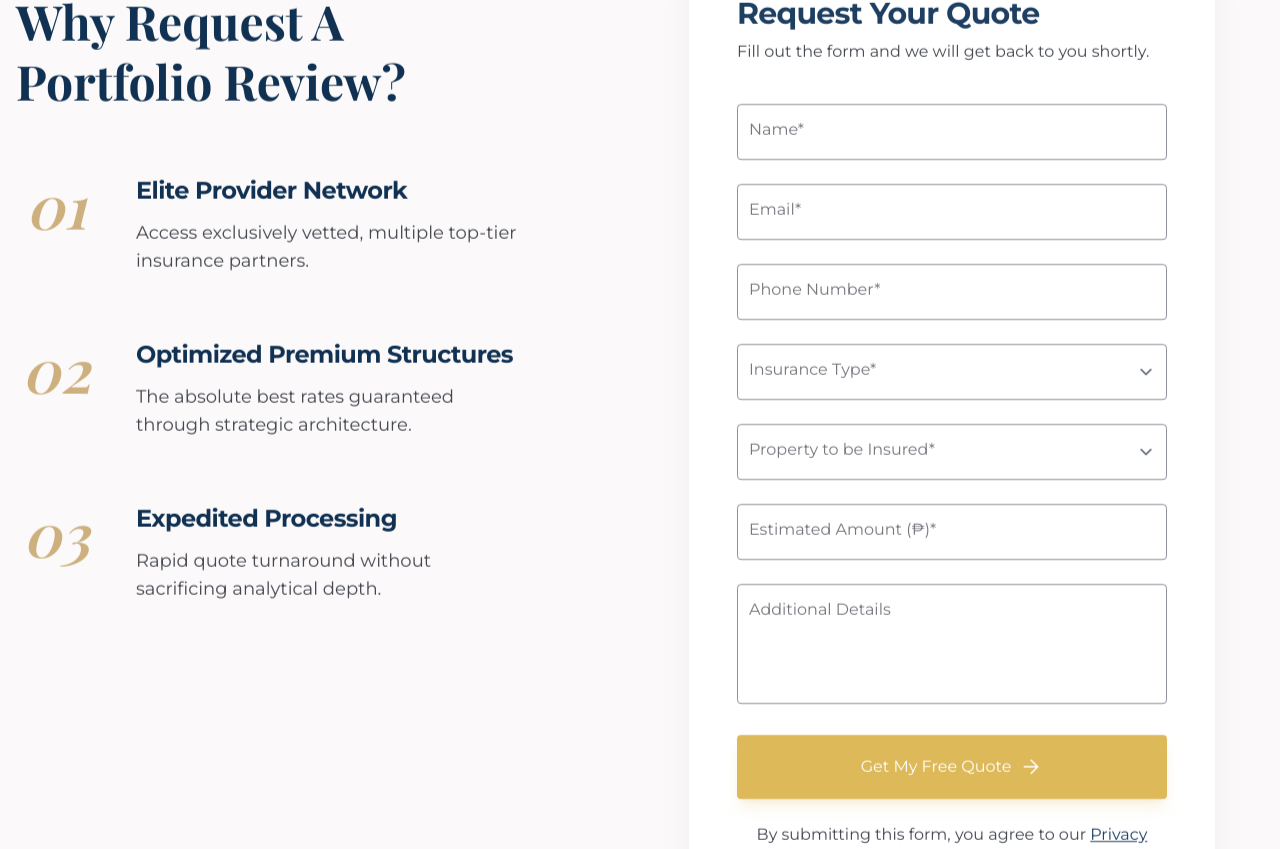
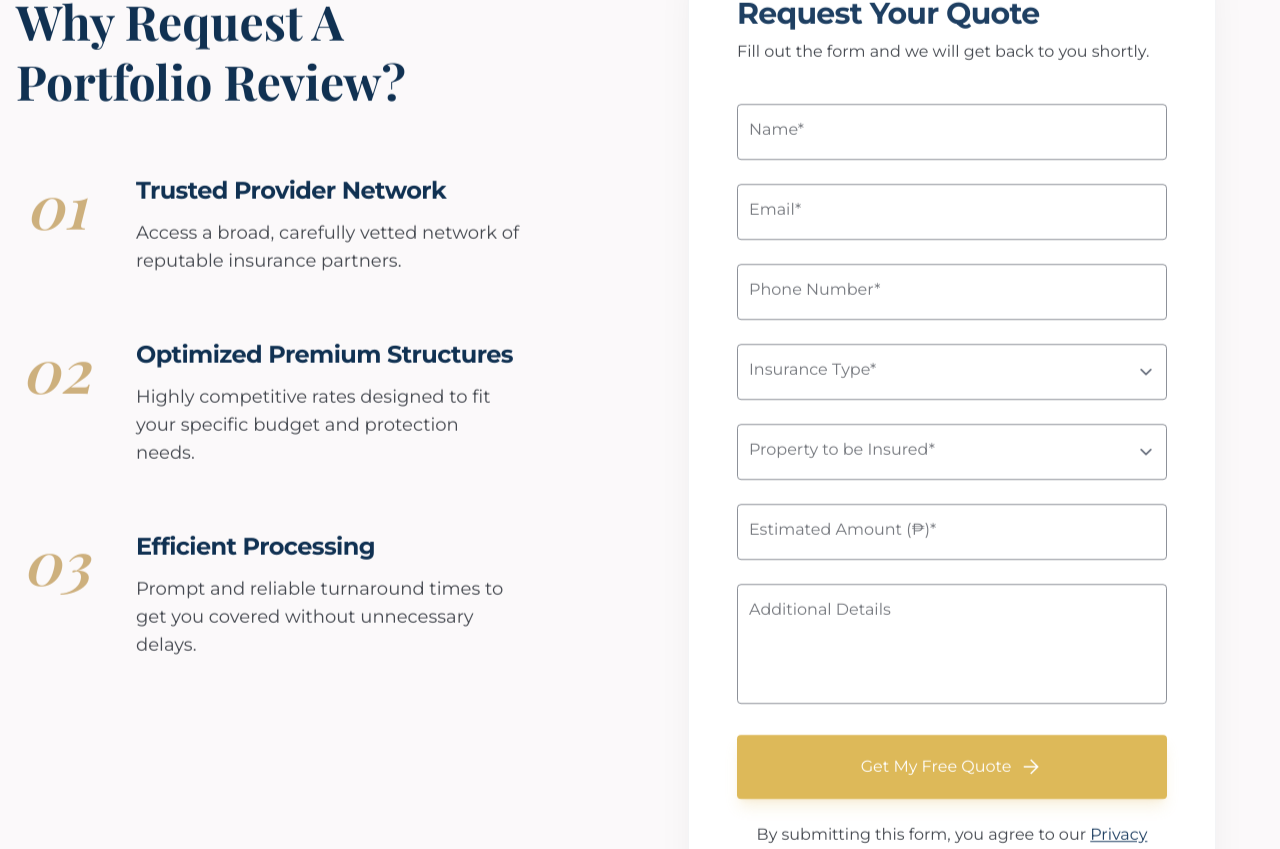
Before and after one commit to brybryson/SolacePoint-WEB, a React (Vite) app: page /SolacePoint/quote in a window 1280 px wide. Shown: the part 598-1447 px from the top of the page. Built offline with nearby package versions, Linux system fonts and the light colour scheme; a web font is replaced by a local one.

Commit message:
style: lighten value card statements on get quote page

```diff
--- a/src/GetQuote.jsx
+++ b/src/GetQuote.jsx
@@ -125,8 +125,8 @@ const GetQuote = () => {
                       <span className="font-display-lg text-5xl md:text-6xl italic text-tertiary/60 leading-none">01</span>
                     </div>
                     <div>
-                      <h4 className="font-body-lg text-xl md:text-2xl mb-2 md:mb-3 text-on-surface font-bold tracking-tight">Elite Provider Network</h4>
-                      <p className="text-on-surface-variant leading-relaxed text-base md:text-lg max-w-sm">Access exclusively vetted, multiple top-tier insurance partners.</p>
+                      <h4 className="font-body-lg text-xl md:text-2xl mb-2 md:mb-3 text-on-surface font-bold tracking-tight">Trusted Provider Network</h4>
+                      <p className="text-on-surface-variant leading-relaxed text-base md:text-lg max-w-sm">Access a broad, carefully vetted network of reputable insurance partners.</p>
                     </div>
                   </div>
 
@@ -136,7 +136,7 @@ const GetQuote = () => {
                     </div>
                     <div>
                       <h4 className="font-body-lg text-xl md:text-2xl mb-2 md:mb-3 text-on-surface font-bold tracking-tight">Optimized Premium Structures</h4>
-                      <p className="text-on-surface-variant leading-relaxed text-base md:text-lg max-w-sm">The absolute best rates guaranteed through strategic architecture.</p>
+                      <p className="text-on-surface-variant leading-relaxed text-base md:text-lg max-w-sm">Highly competitive rates designed to fit your specific budget and protection needs.</p>
                     </div>
                   </div>
 
@@ -145,8 +145,8 @@ const GetQuote = () => {
                       <span className="font-display-lg text-5xl md:text-6xl italic text-tertiary/60 leading-none">03</span>
                     </div>
                     <div>
-                      <h4 className="font-body-lg text-xl md:text-2xl mb-2 md:mb-3 text-on-surface font-bold tracking-tight">Expedited Processing</h4>
-                      <p className="text-on-surface-variant leading-relaxed text-base md:text-lg max-w-sm">Rapid quote turnaround without sacrificing analytical depth.</p>
+                      <h4 className="font-body-lg text-xl md:text-2xl mb-2 md:mb-3 text-on-surface font-bold tracking-tight">Efficient Processing</h4>
+                      <p className="text-on-surface-variant leading-relaxed text-base md:text-lg max-w-sm">Prompt and reliable turnaround times to get you covered without unnecessary delays.</p>
                     </div>
                   </div>
                 </div>
```
